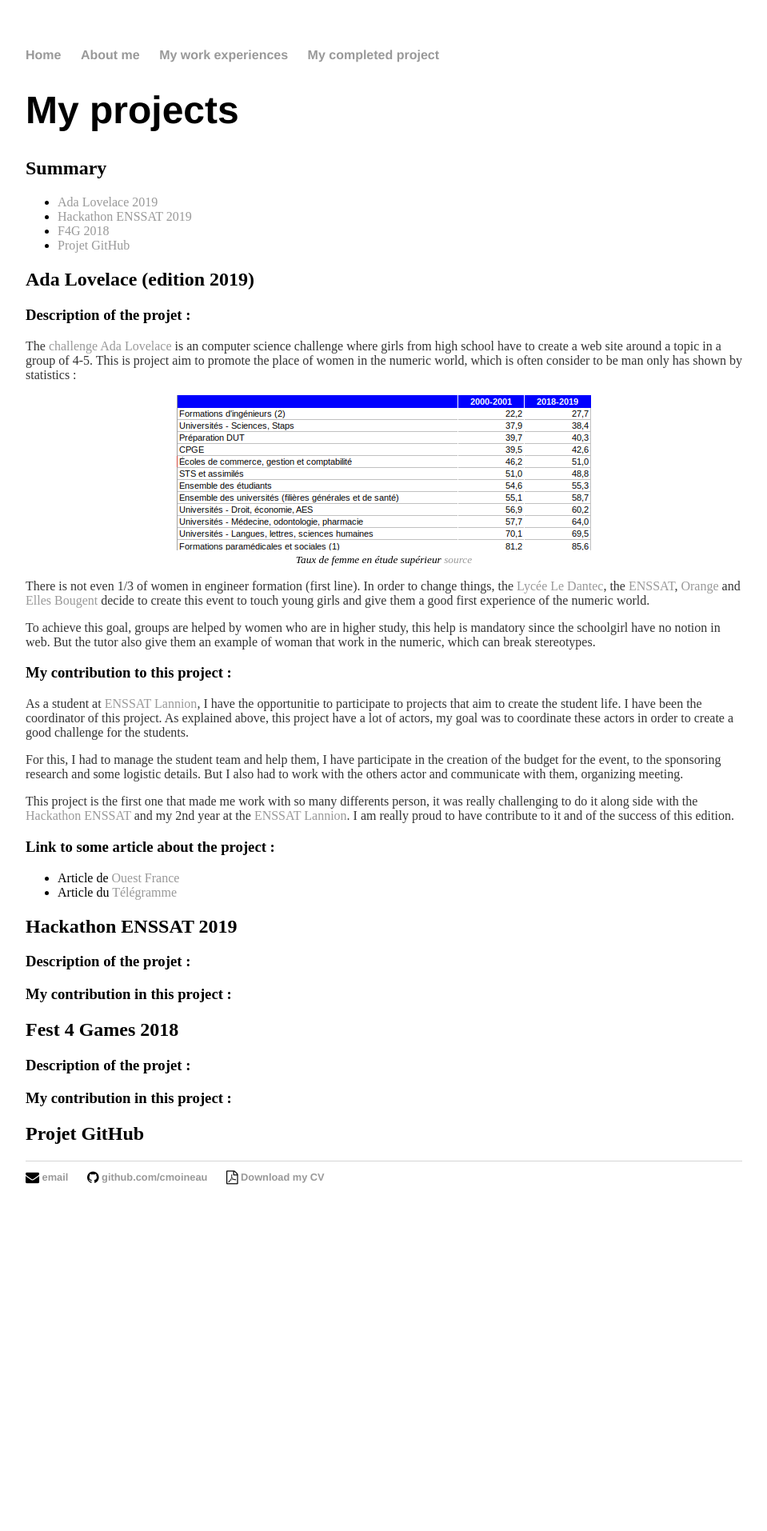
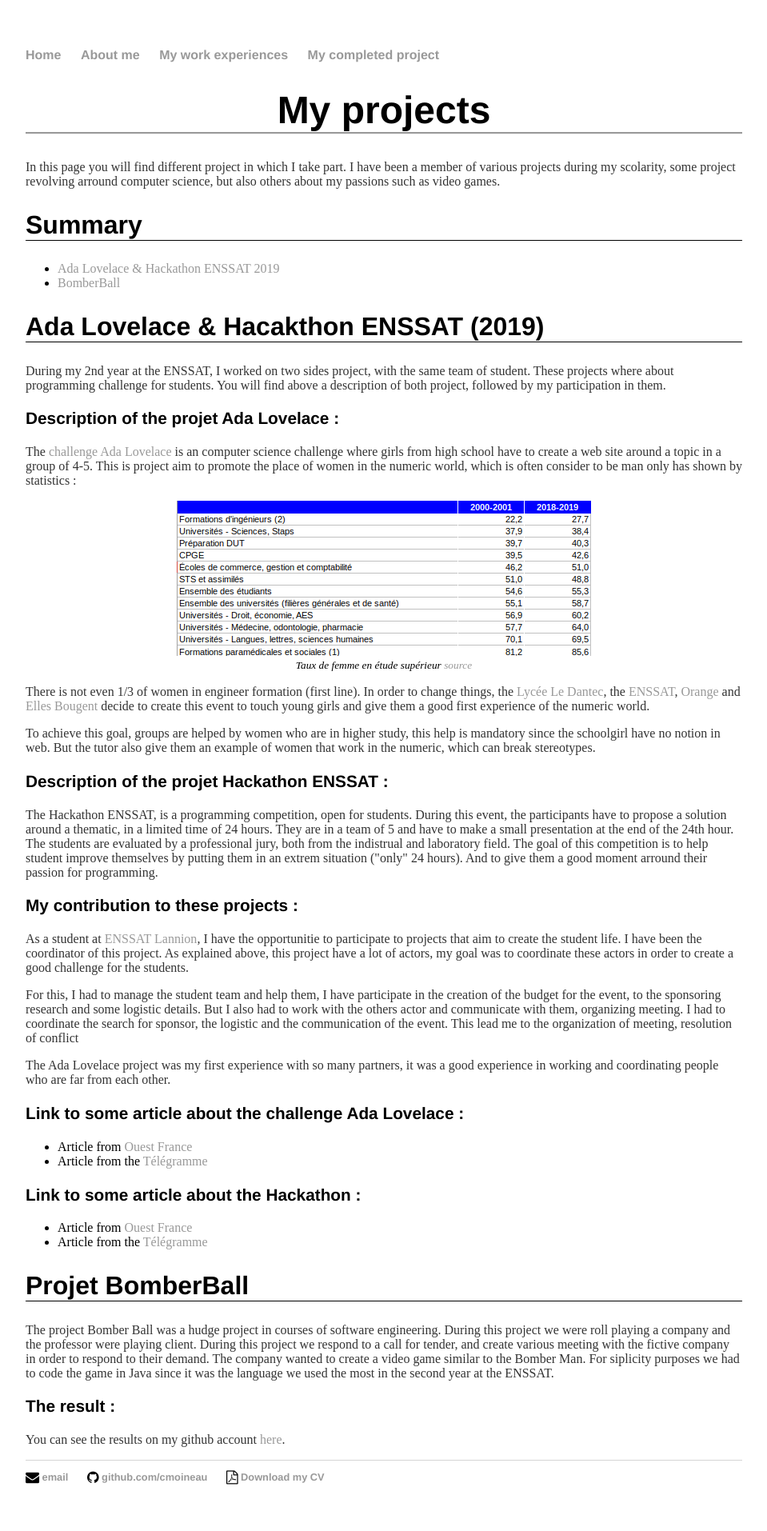
Before and after one commit to cmoineau/cmoineau.github.io, a Jekyll site: the page built from project/index.html, in a window 1280 px wide. Shown: the whole page at 80% size, without its empty margins (160-1119 px from the left). Built offline with Jekyll 4.4.1, drawn with Linux system fonts in a browser that asks for light colours; before the commit the page ends 1539 px from its top, so only the background shows below that.

Commit message:
updating the project section of the site.

```diff
--- a/css/main.css
+++ b/css/main.css
@@ -21,6 +21,18 @@ a:hover {
 }
 h1 {
     font-size: 3em;
+    font-family:'Helvetica', 'Arial', 'Sans-Serif';
+    text-align: center;
+    border-bottom: groove;
+
+}
+h2 {
+    font-size: 2em;
+    font-family:'Helvetica', 'Arial', 'Sans-Serif';
+    border-bottom: 1px solid black;
+}
+h3 {
+    font-size: 1.3em;
     font-family:'Helvetica', 'Arial', 'Sans-Serif';
 }
 p {
--- a/project/index.html
+++ b/project/index.html
@@ -5,17 +5,22 @@ title: Cyril MOINEAU
 	<div class="blurb">
 		<h1>My projects</h1>
 
+		<p>
+			In this page you will find different project in which I take part. I have been a member of various projects during my scolarity, some project revolving arround computer science, but also others about my passions such as video games.
+		</p>
+
 		<h2>Summary</h2>
 		<ul>
-    		<li><a href="#Ada">Ada Lovelace 2019</a></li>
-    		<li><a href="#Hacka">Hackathon ENSSAT 2019</a></li>
-        	<li><a href="#F4G">F4G 2018</a></li>
-    		<li><a href="#GitHub">Projet GitHub</a></li>
+    		<li><a href="#Ada">Ada Lovelace & Hackathon ENSSAT  2019</a></li>
+        	<li><a href="#BomberBall">BomberBall</a></li>
     	</ul>
 
-    	<h2 id="Ada">Ada Lovelace (edition 2019)</h2>
+    	<h2 id="Ada">Ada Lovelace & Hacakthon ENSSAT (2019)</h2>
+    		<p>
+    			During my 2nd year at the ENSSAT, I worked on two sides project, with the same team of student. These projects where about programming challenge for students. You will find above a description of both project, followed by my participation in them.
+    		</p>
 
-	    	<h3>Description of the projet :</h3>
+	    	<h3>Description of the projet Ada Lovelace :</h3>
 	    		<p>
 	    			The <a href="https://adalovelace.ledantec-numerique.fr/">challenge Ada Lovelace</a> is an computer science challenge where girls from high school have to create a web site around a topic in a group of 4-5.
 	    			This is project aim to promote the place of women in the numeric world, which is often consider to be man only has shown by statistics :
@@ -31,39 +36,47 @@ title: Cyril MOINEAU
 					In order to change things, the <a href="http://lycee-ledantec.fr/">Lycée Le Dantec</a>, the <a href="http://www.enssat.fr/">ENSSAT</a>, <a href="https://www.orange.fr/portail">Orange</a> and <a href="http://www.ellesbougent.com/">Elles Bougent</a> decide to create this event to touch young girls and give them a good first experience of the numeric world.
 				</p>
 				<p>
-					To achieve this goal, groups are helped by women who are in higher study, this help is mandatory since the schoolgirl have no notion in web. But the tutor also give them an example of woman that work in the numeric, which can break stereotypes.
+					To achieve this goal, groups are helped by women who are in higher study, this help is mandatory since the schoolgirl have no notion in web. But the tutor also give them an example of women that work in the numeric, which can break stereotypes.
 				</p>
 
+			<h3>Description of the projet Hackathon ENSSAT :</h3>
 
-	    	<h3>My contribution to this project :</h3>
+			<p>
+				The Hackathon ENSSAT, is a programming competition, open for students. During this event, the participants have to propose a solution around a thematic, in a limited time of 24 hours. They are in a team of 5 and have to make a small presentation at the end of the 24th hour. The students are evaluated by a professional jury, both from the indistrual and laboratory field. The goal of this competition is to help student improve themselves by putting them in an extrem situation ("only" 24 hours). And to give them a good moment arround their passion for programming.
+			</p>
+
+
+	    	<h3>My contribution to these projects :</h3>
 
 	    		<p>
 	    			As a student at <a href="http://www.enssat.fr/">ENSSAT Lannion</a>, I have the opportunitie to participate to projects that aim to create the student life. I have been the coordinator of this project. As explained above, this project have a lot of actors, my goal was to coordinate these actors in order to create a good challenge for the students.
 	    		</p>
 	    		<p>
-	    			For this, I had to manage the student team and help them, I have participate in the creation of the budget for the event, to the sponsoring research and some logistic details. But I also had to work with the others actor and communicate with them, organizing meeting.
+	    			For this, I had to manage the student team and help them, I have participate in the creation of the budget for the event, to the sponsoring research and some logistic details. But I also had to work with the others actor and communicate with them, organizing meeting. I had to coordinate the search for sponsor, the logistic and the communication of the event. This lead me to the organization of meeting, resolution of conflict
 	    		</p>
 	    		<p>
-	    			This project is the first one that made me work with so many differents person, it was really challenging to do it along side with the <a href="#Hacka">Hackathon ENSSAT</a> and my 2nd year at the <a href="http://www.enssat.fr/">ENSSAT Lannion</a>. I am really proud to have contribute to it and of the success of this edition.
+	    			The Ada Lovelace project was my first experience with so many partners, it was a good experience in working and coordinating people who are far from each other.
 	    		</p>
-	    	<h3>Link to some article about the project :</h3>
+
+	    	<h3>Link to some article about the challenge Ada Lovelace :</h3>
 	    	<ul>
-	    		<li>Article de <a href="https://www.ouest-france.fr/bretagne/lannion-22300/lannion-au-lycee-les-filles-font-parler-leur-science-6287822">Ouest France</a></li>
-	    		<li>Article du <a href="https://www.letelegramme.fr/cotes-darmor/lannion/ada-lovelace-des-nouveautes-pour-le-concours-20-03-2019-12237099.php">Télégramme</a></li>
+	    		<li>Article from <a href="https://www.ouest-france.fr/bretagne/lannion-22300/lannion-au-lycee-les-filles-font-parler-leur-science-6287822">Ouest France</a></li>
+		    	<li>Article from the <a href="https://www.letelegramme.fr/cotes-darmor/lannion/ada-lovelace-des-nouveautes-pour-le-concours-20-03-2019-12237099.php">Télégramme</a></li>
 	    	</ul>
 
-    	<h2 id="Hacka">Hackathon ENSSAT 2019</h2>
+	    	<h3>Link to some article about the Hackathon :</h3>
+		    	<ul>
+		    		<li>Article from <a href="https://www.ouest-france.fr/bretagne/lannion-22300/six-equipes-au-marathon-du-code-hackathon-6267065">Ouest France</a></li>
+	    			<li>Article from the <a href="https://www.letelegramme.fr/cotes-darmor/lannion/hackathon-une-appli-au-bout-de-la-nuit-18-03-2019-12235588.php">Télégramme</a></li>
 
-			<h3>Description of the projet :</h3>
+		    	</ul>
 
-	    	<h3>My contribution in this project :</h3>
-
-    	<h2 id="F4G">Fest 4 Games 2018</h2>
-
-			<h3>Description of the projet :</h3>
-
-	    	<h3>My contribution in this project :</h3>
-
-    	<h2 id="GitHub">Projet GitHub</h2>
-
+    	<h2 id="BomberBall">Projet BomberBall</h2>
+    		<p>
+    			The project Bomber Ball was a hudge project in courses of software engineering. During this project we were roll playing a company and the professor were playing client.
+    			During this project we respond to a call for tender, and create various meeting with the fictive company in order to respond to their demand. The company wanted to create a video game similar to the Bomber Man. For siplicity purposes we had to code the game in Java since it was the language we used the most in the second year at the ENSSAT.
+    		</p>
+    		<h3>The result :</h3>
+    			<p>You can see the results on my github account <a href="https://github.com/cmoineau/GL-BomberBall">here</a>.
+    			</p>
 	</div><!-- /.blurb -->
```
Also changed, not shown: about/index.html (deleted, +0 -10 lines), README.md.
